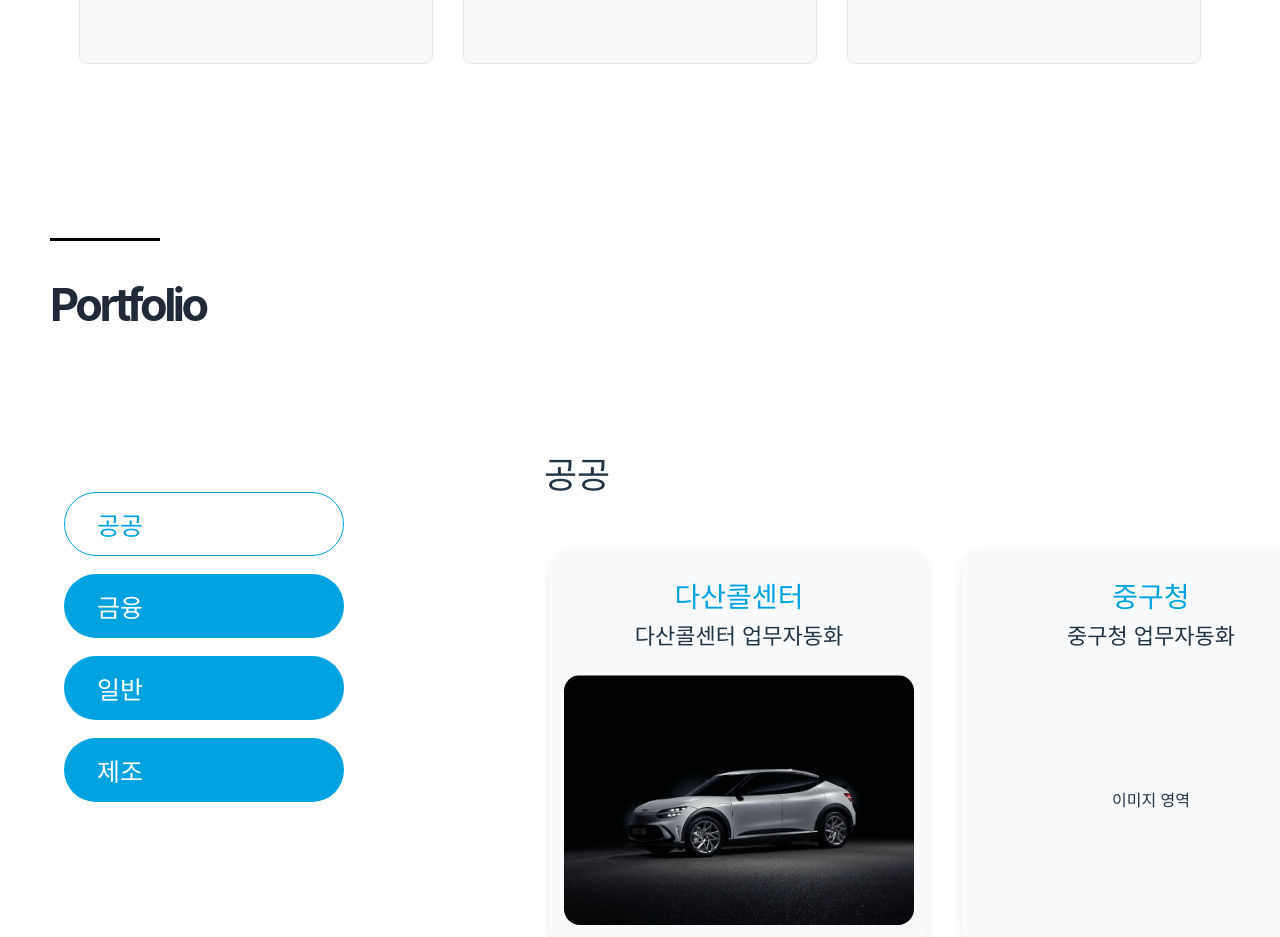
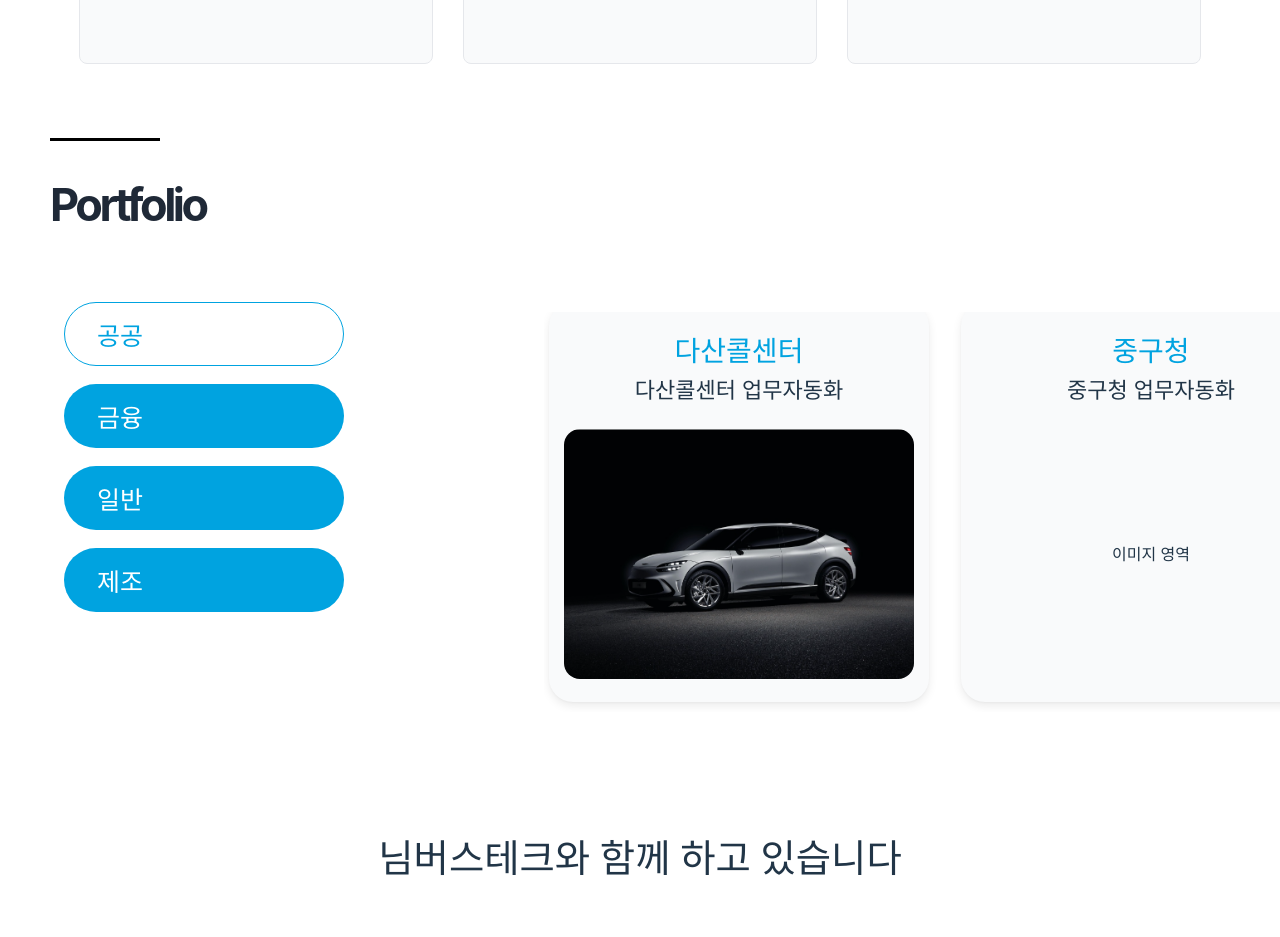
Before and after one commit to onexhana/nimbustech_website, a React (Vite) app: page /portfolio in a window 1280 px wide. Shown: the part 1860-2797 px from the top of the page. Built offline with nearby package versions, Linux system fonts and the light colour scheme; a web font is replaced by a local one.

Commit message:
feat : 내가 병신이다

```diff
--- a/src/components/Portfolio/CategoryFilter.tsx
+++ b/src/components/Portfolio/CategoryFilter.tsx
@@ -11,7 +11,7 @@ const CategoryFilter = ({ selectedCategory, onCategoryChange }: CategoryFilterPr
   return (
     <div className="flex flex-col h-full">
 
-      <div className="flex flex-col flex-1" style={{ rowGap: '18px', marginTop: '80px' }}> {/* 버튼 별 간격 설정 칸 */}
+      <div className="flex flex-col flex-1" style={{ rowGap: '18px', marginTop: '-10px' }}> {/* 버튼 별 간격 설정 칸 */}
         {portfolioCategories.map((cat) => {
           const isSelected = selectedCategory === cat;
           return (
--- a/src/components/Portfolio/PortfolioCard.tsx
+++ b/src/components/Portfolio/PortfolioCard.tsx
@@ -12,6 +12,7 @@ const PortfolioCard = ({ title, description, category, image }: PortfolioCardPro
       className="rounded-[24px] p-10 transition-all duration-300"
       style={{
         width: '380px',
+        marginTop: '-10px',
         height: '400px',
         backgroundColor: '#f9fafb',
         boxShadow: '0 4px 10px rgba(0, 0, 0, 0.08), 0 1px 3px rgba(0, 0, 0, 0.04)'
--- a/src/components/Portfolio/PortfolioSection.tsx
+++ b/src/components/Portfolio/PortfolioSection.tsx
@@ -12,7 +12,7 @@ export default function PortfolioSection() {
   return (
     <div className="w-full">
       {/* 포트폴리오 메인 섹션 */}
-      <div className="pt-[100px] pl-16 pr-12 pb-24 bg-white">
+      <div className="pt-[0px] pl-16 pr-12 pb-24 bg-white">
         {/* Portfolio 페이지 제목 */}
         <div className="max-w-7xl mx-auto">
           {/* 검은 실선 */}
@@ -38,14 +38,13 @@ export default function PortfolioSection() {
           </h2>
         </div>
 
-        <div className="flex gap-16 items-start" style={{ marginLeft: '64px' }}>
+        <div className="flex gap-16 items-start" style={{ marginLeft: '64px', marginTop: '-0px' }}>
           <CategoryFilter
             selectedCategory={selectedCategory}
             onCategoryChange={setSelectedCategory}
           />
 
           <div className="flex flex-col h-full items-start" style={{ marginLeft: '200px' }}>
-            <h3 className="text-[36px] font-extrabold mb-6 text-black tracking-tight">{selectedCategory}</h3>
             <div className="w-full">
               <PortfolioCardList projects={filtered} />
             </div>
@@ -54,7 +53,7 @@ export default function PortfolioSection() {
       </div>
 
       {/* 파트너 로고 슬라이더 */}
-      <div style={{ marginTop: "50px" }}>
+      <div style={{ marginTop: "0px" }}>
         <PartnerLogoSlider />
       </div>
     </div>
```
